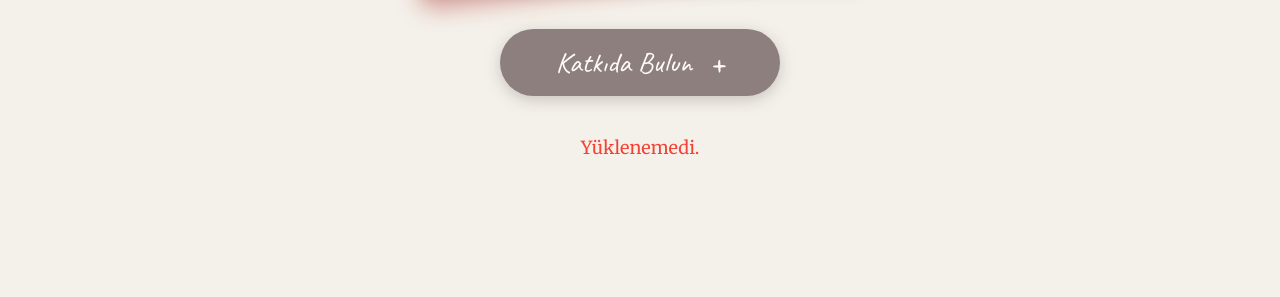
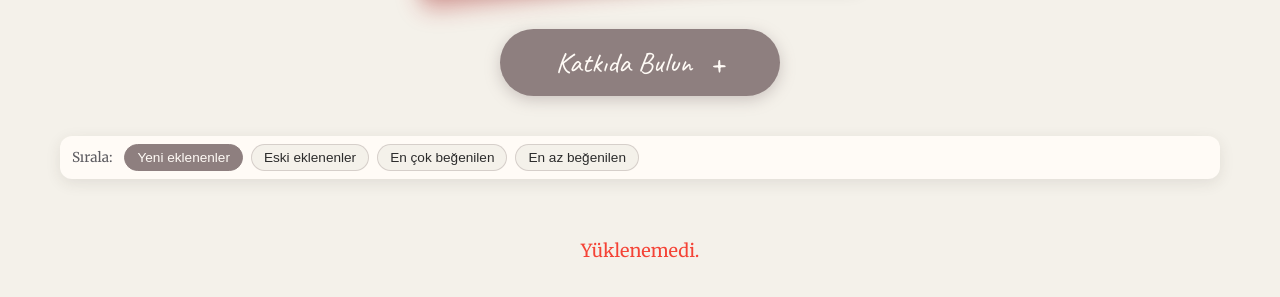
Before and after one commit to oktayelb/yenisozcukler, a Django app: page / in a window 1280 px wide. Shown: the part 241-538 px from the top of the page. Run offline with Django 5.2, Linux system fonts and the light colour scheme; data that the repository does not hold is empty; some libraries are stand-ins or nearby versions.

Commit message:
Added the sort mechanism, the ui component will be changed

```diff
--- a/core/views.py
+++ b/core/views.py
@@ -83,14 +83,25 @@ def get_words(request):
     limit = min(limit, 50)
     mode = request.GET.get('mode', 'all')
     tag_slug = request.GET.get('tag')
+    sort = request.GET.get('sort', 'date_desc')
 
     # --- QUERYSET FIX ---
     # Removed .select_related('user') to fix the FieldError with .only()
     words_queryset = Word.objects.filter(status='approved')\
         .annotate(comment_count=Count('comments'))\
         .prefetch_related('categories')\
-        .only('id', 'word', 'definition', 'example', 'author', 'timestamp', 'is_profane', 'score')\
-        .order_by('-timestamp')
+        .only('id', 'word', 'definition', 'example', 'author', 'timestamp', 'is_profane', 'score')
+
+    # 0. Sorting
+    if sort == 'date_asc':
+        words_queryset = words_queryset.order_by('timestamp')
+    elif sort == 'score_desc':
+        words_queryset = words_queryset.order_by('-score', '-timestamp')
+    elif sort == 'score_asc':
+        words_queryset = words_queryset.order_by('score', '-timestamp')
+    else:
+        # Default: newest first
+        words_queryset = words_queryset.order_by('-timestamp')
 
     # 1. Profanity Filter
     if mode == 'profane':
--- a/static/css/components.css
+++ b/static/css/components.css
@@ -125,6 +125,43 @@
 .filter-banner button { background: rgba(255,255,255,0.2); border: none; color: inherit; font-weight: bold; cursor: pointer; padding: 5px 12px; border-radius: 15px; font-size: 0.85rem; }
 .filter-banner button:hover { background: rgba(255,255,255,0.3); }
 
+/* SORT BAR (WORDS LIST) */
+.sort-bar {
+    background: var(--card-bg);
+    border-radius: 12px;
+    padding: 8px 12px;
+    margin-bottom: var(--spacing-md);
+    display: inline-flex;
+    flex-wrap: wrap;
+    align-items: center;
+    gap: 8px;
+    box-shadow: var(--shadow-sm);
+}
+.sort-label {
+    font-size: 0.85rem;
+    color: var(--text-muted);
+    margin-right: 4px;
+}
+.sort-btn {
+    border: 1px solid var(--border-light);
+    background: var(--input-bg);
+    color: var(--text-main);
+    border-radius: 999px;
+    padding: 5px 12px;
+    font-size: 0.85rem;
+    cursor: pointer;
+    transition: all 0.2s ease;
+}
+.sort-btn:hover {
+    border-color: var(--accent);
+    color: var(--accent);
+}
+.sort-btn.active {
+    background: var(--accent);
+    border-color: var(--accent);
+    color: var(--card-bg);
+}
+
 /* FORMS (CONTRIBUTION CARD) */
 .form-card {
     background: var(--card-bg); box-shadow: var(--shadow-sm); padding: 25px 30px; border-radius: 16px;
--- a/static/js/app.js
+++ b/static/js/app.js
@@ -22,6 +22,9 @@ let activeCategorySlug = null; // Current filter
 let allCategories = [];        // Loaded from API
 let selectedFormCategories = new Set(); // For submission
 
+// Sorting
+let currentSort = 'date_desc'; // 'date_desc', 'date_asc', 'score_desc', 'score_asc'
+
 // Auth State
 let currentAuthMode = 'login'; // 'login' or 'register'
 const isUserLoggedIn = document.body.getAttribute('data-user-auth') === 'true';
@@ -35,6 +38,7 @@ document.addEventListener('DOMContentLoaded', () => {
     });
 
     setupAuthTriggers();
+    setupSortBar();
     setupTheme();
     initLogoSystem();
     fetchCategories(); // Load tags for the form
@@ -141,6 +145,28 @@ function updateLogoVisuals(theme) {
         def.className = 'logo-card theme-default pos-center';
         red.className = 'logo-card theme-red pos-behind';
     }
+}
+
+/* --- SORTING --- */
+function setupSortBar() {
+    const bar = document.getElementById('sortBar');
+    if (!bar) return;
+
+    const buttons = bar.querySelectorAll('.sort-btn');
+    buttons.forEach(btn => {
+        btn.addEventListener('click', () => {
+            const sortVal = btn.getAttribute('data-sort');
+            if (!sortVal || sortVal === currentSort) return;
+
+            currentSort = sortVal;
+
+            buttons.forEach(b => b.classList.remove('active'));
+            btn.classList.add('active');
+
+            currentPage = 1;
+            fetchWords(currentPage);
+        });
+    });
 }
 
 /* --- FORM TOGGLE LOGIC --- */
@@ -386,8 +412,8 @@ async function fetchWords(page) {
 
     const mode = localStorage.getItem(COLOR_THEME_KEY) === 'red' ? 'profane' : 'all';
 
-    // Build URL with tag filter if active
-    let url = `/api/words?page=${page}&limit=${ITEMS_PER_PAGE}&mode=${mode}`;
+    // Build URL with tag filter and sort if active
+    let url = `/api/words?page=${page}&limit=${ITEMS_PER_PAGE}&mode=${mode}&sort=${encodeURIComponent(currentSort)}`;
     if (activeCategorySlug) {
         url += `&tag=${activeCategorySlug}`;
         // Note: Banner update happens in handleTagClick usually,
--- a/templates/index.html
+++ b/templates/index.html
@@ -105,6 +105,14 @@
                     <button onclick="clearCategoryFilter()" style="margin-left:auto;">Filtreyi Temizle ✕</button>
                 </div>
                 <div id="filterDescDisplay" style="font-size:0.9rem; font-style:italic; border-top:1px solid rgba(255,255,255,0.2); padding-top:4px; display:none;"></div>
+            </div>
+
+            <div class="sort-bar" id="sortBar">
+                <span class="sort-label">Sırala:</span>
+                <button class="sort-btn active" data-sort="date_desc">Yeni eklenenler</button>
+                <button class="sort-btn" data-sort="date_asc">Eski eklenenler</button>
+                <button class="sort-btn" data-sort="score_desc">En çok beğenilen</button>
+                <button class="sort-btn" data-sort="score_asc">En az beğenilen</button>
             </div>
 
             <div class="feed-container" id="feedList">
```
